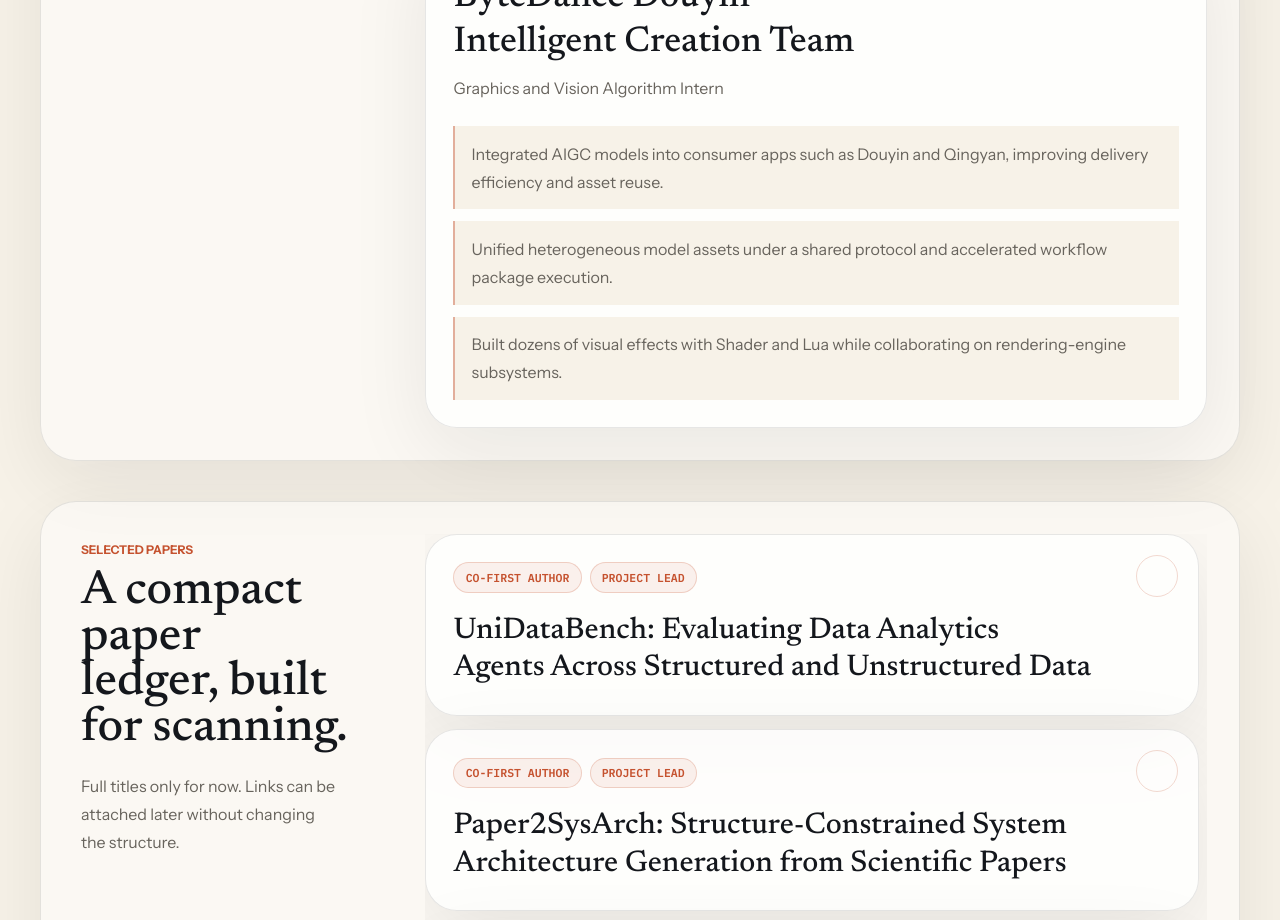
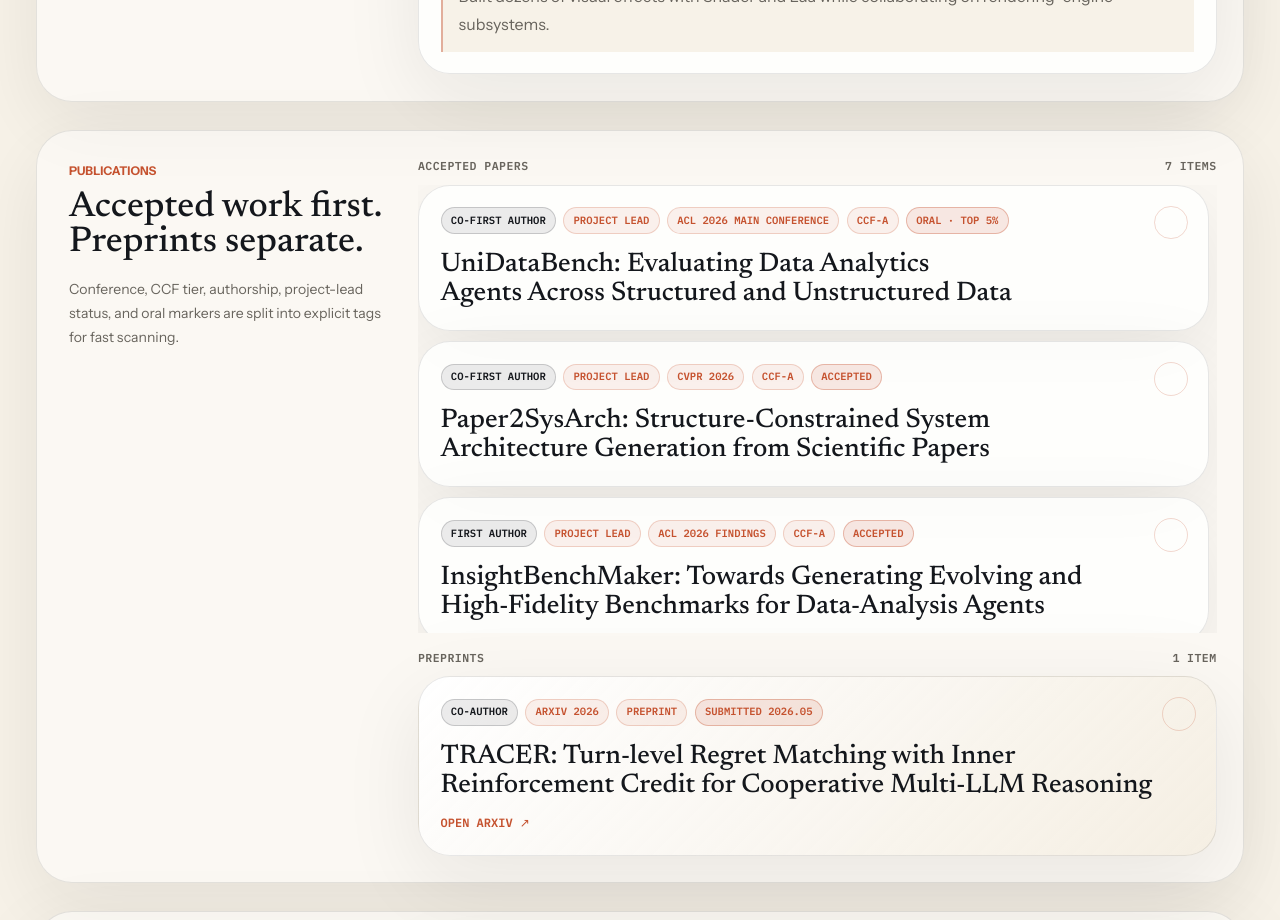
Before and after one commit to DeepThinkingZhouLiu/DeepThinkingZhouLiu.github.io, a React (Vite) app: page / in a window 1280 px wide. Shown: the part 1880-2800 px from the top of the page. Built offline with nearby package versions, Linux system fonts and the light colour scheme.

Commit message:
Refine publication ledger

```diff
--- a/src/App.tsx
+++ b/src/App.tsx
@@ -4,6 +4,7 @@ import {
   experience,
   focusAreas,
   profile,
+  preprints,
   projects,
   selectedPapers,
 } from './content/profile'
@@ -24,7 +25,7 @@ function App() {
       <div className="ambient-orbit ambient-orbit-one" aria-hidden="true" />
       <div className="ambient-orbit ambient-orbit-two" aria-hidden="true" />
 
-      <div className="relative mx-auto flex w-full max-w-[1440px] flex-col gap-10 px-5 py-5 sm:px-8 lg:px-10">
+      <div className="relative mx-auto flex w-full max-w-[1320px] flex-col gap-7 px-5 py-5 sm:px-7 lg:px-9">
         <header className="hero-card">
           <nav aria-label="Primary" className="flex flex-col gap-5 lg:flex-row lg:items-center lg:justify-between">
             <a href="#top" className="group flex w-fit items-center gap-4">
@@ -50,8 +51,8 @@ function App() {
             </div>
           </nav>
 
-          <section id="top" className="mt-12 grid gap-8 lg:grid-cols-[minmax(0,1.05fr)_minmax(360px,0.72fr)] lg:items-end">
-            <div className="relative grid gap-8">
+          <section id="top" className="mt-9 grid gap-7 lg:grid-cols-[minmax(0,1.05fr)_minmax(340px,0.68fr)] lg:items-end">
+            <div className="relative grid gap-6">
               <div className="hero-watermark" aria-hidden="true">
                 刘洲
               </div>
@@ -60,14 +61,14 @@ function App() {
                 <p className="w-fit rounded-full border border-ink/10 bg-white/75 px-4 py-2 text-xs font-bold uppercase text-muted shadow-sm">
                   {profile.kicker}
                 </p>
-                <h1 className="max-w-5xl text-balance font-display text-[clamp(4.6rem,13vw,13rem)] leading-[0.78] text-ink">
+                <h1 className="max-w-5xl text-balance font-display text-[clamp(3.8rem,10vw,9rem)] leading-[0.82] text-ink">
                   Zhou
                   <span className="block italic text-accent">Liu</span>
                 </h1>
-                <p className="max-w-4xl text-balance font-display text-[clamp(2rem,5vw,5.6rem)] leading-[0.9] text-ink">
+                <p className="max-w-4xl text-balance font-display text-[clamp(1.55rem,3.6vw,3.8rem)] leading-[0.95] text-ink">
                   Research agents with taste, rigor, and measurable bite.
                 </p>
-                <p className="max-w-2xl text-pretty text-lg leading-8 text-muted sm:text-xl">
+                <p className="max-w-2xl text-pretty text-base leading-7 text-muted sm:text-lg">
                   {profile.summary}
                 </p>
               </div>
@@ -95,7 +96,7 @@ function App() {
                 <div className="flex items-start justify-between gap-5">
                   <div>
                     <p className="text-xs font-bold uppercase text-muted">Current axis</p>
-                    <h2 className="mt-3 text-balance font-display text-4xl leading-[0.95] text-ink">
+                    <h2 className="mt-3 text-balance font-display text-3xl leading-[0.98] text-ink">
                       Publishable systems. Shippable interfaces.
                     </h2>
                   </div>
@@ -131,15 +132,15 @@ function App() {
           </section>
         </header>
 
-        <main className="grid gap-10">
+        <main className="grid gap-7">
           <section aria-label="Research highlights" className="grid gap-3 md:grid-cols-3">
             {currentHighlights.map((highlight, index) => (
               <article key={highlight.label} className="metric-card">
                 <p className="font-mono text-xs text-muted tabular-nums">0{index + 1}</p>
-                <p className="mt-8 font-display text-6xl leading-none text-ink tabular-nums">
+                <p className="mt-6 font-display text-5xl leading-none text-ink tabular-nums">
                   {highlight.value}
                 </p>
-                <p className="mt-4 text-pretty text-sm leading-6 text-muted">{highlight.label}</p>
+                <p className="mt-3 text-pretty text-sm leading-6 text-muted">{highlight.label}</p>
               </article>
             ))}
           </section>
@@ -156,7 +157,7 @@ function App() {
                   <div className="flex flex-col gap-4 lg:flex-row lg:items-start lg:justify-between">
                     <div>
                       <p className="text-xs font-bold uppercase text-accent">{item.location}</p>
-                      <h3 className="mt-2 text-balance font-display text-4xl leading-tight text-ink">
+                      <h3 className="mt-2 text-balance font-display text-3xl leading-tight text-ink">
                         {item.org}
                       </h3>
                       <p className="mt-2 text-pretty text-base leading-7 text-muted">{item.role}</p>
@@ -177,25 +178,58 @@ function App() {
 
           <section id="papers" className="section-shell">
             <SectionIntro
-              eyebrow="Selected papers"
-              title="A compact paper ledger, built for scanning."
-              body="Full titles only for now. Links can be attached later without changing the structure."
+              eyebrow="Publications"
+              title="Accepted work first. Preprints separate."
+              body="Conference, CCF tier, authorship, project-lead status, and oral markers are split into explicit tags for fast scanning."
             />
-            <div className="paper-list" aria-label="Scrollable paper list">
-              {selectedPapers.map((paper) => (
-                <article key={paper.title} className="paper-card">
-                  <div className="flex flex-wrap gap-2">
-                    {paper.markers.map((marker) => (
-                      <span key={marker} className="paper-marker">
-                        {marker}
-                      </span>
-                    ))}
-                  </div>
-                  <h3 className="mt-5 text-balance font-display text-2xl leading-tight text-ink sm:text-3xl">
-                    {paper.title}
-                  </h3>
-                </article>
-              ))}
+            <div className="publication-board">
+              <div>
+                <div className="paper-group-heading">
+                  <span>Accepted papers</span>
+                  <span>{selectedPapers.length} items</span>
+                </div>
+                <div className="paper-list" aria-label="Scrollable accepted paper list">
+                  {selectedPapers.map((paper) => (
+                    <article key={paper.title} className="paper-card">
+                      <div className="paper-meta">
+                        <span className="paper-marker paper-marker-strong">{paper.role}</span>
+                        {paper.projectLead ? <span className="paper-marker">Project Lead</span> : null}
+                        <span className="paper-marker">{paper.venue}</span>
+                        <span className="paper-marker">{paper.ccf}</span>
+                        <span className="paper-marker paper-marker-accent">{paper.distinction}</span>
+                      </div>
+                      <h3 className="paper-title">{paper.title}</h3>
+                    </article>
+                  ))}
+                </div>
+              </div>
+
+              <div>
+                <div className="paper-group-heading">
+                  <span>Preprints</span>
+                  <span>{preprints.length} item</span>
+                </div>
+                <div className="preprint-list" aria-label="Preprint list">
+                  {preprints.map((paper) => (
+                    <a
+                      key={paper.title}
+                      href={paper.href}
+                      target="_blank"
+                      rel="noreferrer"
+                      className="paper-card preprint-card"
+                    >
+                      <div className="paper-meta">
+                        <span className="paper-marker paper-marker-strong">{paper.role}</span>
+                        <span className="paper-marker">{paper.venue}</span>
+                        <span className="paper-marker">{paper.ccf}</span>
+                        <span className="paper-marker paper-marker-accent">{paper.distinction}</span>
+                      </div>
+                      <h3 className="paper-title">{paper.title}</h3>
+                      <span className="paper-link-cue">Open arXiv ↗</span>
+                    </a>
+                  ))}
+                </div>
+              </div>
             </div>
           </section>
 
@@ -216,7 +250,7 @@ function App() {
                 >
                   <div>
                     <p className="text-xs font-bold uppercase text-muted">{project.stack}</p>
-                    <h3 className="mt-2 text-balance font-display text-4xl leading-tight text-ink">
+                    <h3 className="mt-2 text-balance font-display text-3xl leading-tight text-ink">
                       {project.name}
                     </h3>
                     <p className="mt-3 max-w-3xl text-pretty leading-7 text-muted">{project.summary}</p>
@@ -238,7 +272,7 @@ function App() {
             <div className="grid gap-8 lg:grid-cols-[1fr_auto] lg:items-end">
               <div>
                 <p className="text-xs font-bold uppercase text-white/55">Research palette</p>
-                <h2 className="mt-4 max-w-4xl text-balance font-display text-5xl leading-[0.92] sm:text-6xl">
+                <h2 className="mt-4 max-w-4xl text-balance font-display text-4xl leading-[0.94] sm:text-5xl">
                   {focusAreas.slice(0, 3).join(' · ')}
                 </h2>
                 <p className="mt-6 max-w-2xl text-pretty leading-7 text-white/68">
@@ -259,7 +293,7 @@ function App() {
         <footer id="contact" className="grid gap-6 border-t border-ink/10 py-8 md:grid-cols-[1fr_auto] md:items-center">
           <div>
             <p className="text-xs font-bold uppercase text-muted">Contact</p>
-            <h2 className="mt-2 text-balance font-display text-4xl text-ink">
+            <h2 className="mt-2 text-balance font-display text-3xl text-ink">
               Research collaboration, open-source building, sharp technical conversations.
             </h2>
           </div>
@@ -293,8 +327,8 @@ function SectionIntro({
   return (
     <div className="section-intro">
       <p className="text-xs font-bold uppercase text-accent">{eyebrow}</p>
-      <h2 className="mt-3 text-balance font-display text-5xl leading-[0.95] text-ink">{title}</h2>
-      <p className="mt-5 text-pretty leading-7 text-muted">{body}</p>
+      <h2 className="mt-3 text-balance font-display text-4xl leading-[0.98] text-ink">{title}</h2>
+      <p className="mt-4 text-pretty text-sm leading-6 text-muted">{body}</p>
     </div>
   )
 }
--- a/src/content/profile.ts
+++ b/src/content/profile.ts
@@ -37,35 +37,70 @@ export const focusAreas = [
 export const selectedPapers = [
   {
     title: 'UniDataBench: Evaluating Data Analytics Agents Across Structured and Unstructured Data',
-    markers: ['Co-first author', 'Project Lead'],
+    role: 'Co-first author',
+    venue: 'ACL 2026 Main Conference',
+    ccf: 'CCF-A',
+    distinction: 'Oral · Top 5%',
+    projectLead: true,
   },
   {
     title: 'Paper2SysArch: Structure-Constrained System Architecture Generation from Scientific Papers',
-    markers: ['Co-first author', 'Project Lead'],
+    role: 'Co-first author',
+    venue: 'CVPR 2026',
+    ccf: 'CCF-A',
+    distinction: 'Accepted',
+    projectLead: true,
   },
   {
     title: 'InsightBenchMaker: Towards Generating Evolving and High-Fidelity Benchmarks for Data-Analysis Agents',
-    markers: ['First author', 'Project Lead'],
+    role: 'First author',
+    venue: 'ACL 2026 Findings',
+    ccf: 'CCF-A',
+    distinction: 'Accepted',
+    projectLead: true,
   },
   {
     title: 'SciFlow: Evaluating Structure-Aware Scientific Diagram Generation via Inverse Parsing',
-    markers: ['Co-first author', 'Project Lead'],
+    role: 'Co-first author',
+    venue: 'ACL 2026 Main Conference',
+    ccf: 'CCF-A',
+    distinction: 'Accepted',
+    projectLead: true,
   },
   {
     title: 'Reinforcement Learning with Semantic Rewards Enables Low-Resource Language Expansion without Alignment Tax',
-    markers: ['Co-first author'],
+    role: 'Co-first author',
+    venue: 'ACL 2026 Findings',
+    ccf: 'CCF-A',
+    distinction: 'Accepted',
+    projectLead: false,
   },
   {
     title: 'LongInsightBench: A Comprehensive Benchmark for Evaluating Omni-Modal Models on Human-Centric Long-Video Understanding',
-    markers: ['Fifth author'],
+    role: 'Fifth author',
+    venue: 'ACL 2026 Findings',
+    ccf: 'CCF-A',
+    distinction: 'Accepted',
+    projectLead: false,
   },
   {
     title: 'TF-IECN: Tuning-free Image Efficient Customization via Refined Collaborative Denoising Strategies',
-    markers: ['Fourth author'],
+    role: 'Fourth author',
+    venue: 'ICMR 2025',
+    ccf: 'CCF-B',
+    distinction: 'Accepted',
+    projectLead: false,
   },
+]
+
+export const preprints = [
   {
-    title: 'MSDM: Multi-Space Diffusion With Dynamic Loss Weight',
-    markers: ['First author'],
+    title: 'TRACER: Turn-level Regret Matching with Inner Reinforcement Credit for Cooperative Multi-LLM Reasoning',
+    role: 'Co-author',
+    venue: 'arXiv 2026',
+    ccf: 'Preprint',
+    distinction: 'Submitted 2026.05',
+    href: 'https://arxiv.org/abs/2605.28699',
   },
 ]
 
--- a/src/index.css
+++ b/src/index.css
@@ -103,7 +103,7 @@ a {
   overflow: hidden;
   border-radius: 2.25rem;
   background: rgb(255 255 255 / 0.68);
-  padding: clamp(1.1rem, 3vw, 2.5rem);
+  padding: clamp(1rem, 2.4vw, 2rem);
 }
 
 .hero-card::after {
@@ -160,27 +160,27 @@ a {
 }
 
 .metric-card {
-  min-height: 15rem;
-  padding: 1.4rem;
+  min-height: 12rem;
+  padding: 1.15rem;
 }
 
 .section-shell {
   display: grid;
   grid-template-columns: 1fr;
-  gap: 1.5rem;
+  gap: 1.2rem;
   border-radius: 2.25rem;
   background: rgb(255 255 255 / 0.48);
-  padding: clamp(1.2rem, 3vw, 2rem);
+  padding: clamp(1rem, 2.4vw, 1.65rem);
 }
 
 .section-intro {
-  max-width: 32rem;
-  padding: 0.5rem;
+  max-width: 28rem;
+  padding: 0.35rem;
 }
 
 .timeline-card,
 .paper-card {
-  padding: clamp(1.2rem, 2.8vw, 1.7rem);
+  padding: clamp(1rem, 2vw, 1.35rem);
 }
 
 .research-line {
@@ -191,11 +191,30 @@ a {
   line-height: 1.75;
 }
 
+.publication-board {
+  display: grid;
+  gap: 1rem;
+}
+
+.paper-group-heading {
+  display: flex;
+  align-items: center;
+  justify-content: space-between;
+  gap: 1rem;
+  margin-bottom: 0.65rem;
+  color: var(--color-muted);
+  font-family: var(--font-mono);
+  font-size: 0.72rem;
+  font-weight: 700;
+  letter-spacing: 0.04em;
+  text-transform: uppercase;
+}
+
 .paper-list {
   display: flex;
   flex-direction: column;
-  max-height: 34rem;
-  gap: 0.85rem;
+  max-height: 28rem;
+  gap: 0.65rem;
   overflow-y: auto;
   overscroll-behavior: contain;
   padding-right: 0.5rem;
@@ -220,7 +239,8 @@ a {
 .paper-card {
   position: relative;
   flex: 0 0 auto;
-  min-height: 10.5rem;
+  min-height: 8.2rem;
+  transition: transform 180ms ease-out, border-color 180ms ease-out, box-shadow 180ms ease-out;
 }
 
 .paper-card::after {
@@ -228,21 +248,79 @@ a {
   position: absolute;
   right: 1.25rem;
   top: 1.25rem;
-  width: 2.6rem;
-  height: 2.6rem;
+  width: 2.1rem;
+  height: 2.1rem;
   border-radius: 999px;
   border: 1px solid rgb(197 82 47 / 0.22);
+}
+
+.paper-card:hover {
+  transform: translateY(-2px);
+  border-color: rgb(197 82 47 / 0.28);
+  box-shadow: 0 20px 70px rgb(20 23 28 / 0.1);
+}
+
+.paper-meta {
+  display: flex;
+  flex-wrap: wrap;
+  gap: 0.45rem;
+  padding-right: 2.6rem;
 }
 
 .paper-marker {
   border: 1px solid rgb(197 82 47 / 0.22);
   border-radius: 999px;
   background: rgb(197 82 47 / 0.08);
-  padding: 0.35rem 0.7rem;
+  padding: 0.28rem 0.58rem;
   color: var(--color-accent);
   font-family: var(--font-mono);
-  font-size: 0.72rem;
+  font-size: 0.66rem;
   font-weight: 600;
+  text-transform: uppercase;
+}
+
+.paper-marker-strong {
+  border-color: rgb(20 23 28 / 0.18);
+  background: rgb(20 23 28 / 0.08);
+  color: var(--color-ink);
+}
+
+.paper-marker-accent {
+  border-color: rgb(197 82 47 / 0.34);
+  background: rgb(197 82 47 / 0.13);
+  color: var(--color-accent);
+}
+
+.paper-title {
+  margin-top: 1rem;
+  max-width: 62rem;
+  color: var(--color-ink);
+  font-family: var(--font-display);
+  font-size: clamp(1.22rem, 2.1vw, 1.75rem);
+  line-height: 1.08;
+  text-wrap: balance;
+}
+
+.preprint-list {
+  display: grid;
+  gap: 0.65rem;
+}
+
+.preprint-card {
+  display: block;
+  min-height: auto;
+  background:
+    linear-gradient(135deg, rgb(255 255 255 / 0.82), rgb(239 229 212 / 0.62)),
+    rgb(255 255 255 / 0.76);
+}
+
+.paper-link-cue {
+  display: inline-flex;
+  margin-top: 0.9rem;
+  color: var(--color-accent);
+  font-family: var(--font-mono);
+  font-size: 0.75rem;
+  font-weight: 700;
   text-transform: uppercase;
 }
 
@@ -252,7 +330,7 @@ a {
   gap: 1.5rem;
   border-radius: 2rem;
   background: rgb(255 255 255 / 0.76);
-  padding: clamp(1.2rem, 2.8vw, 1.7rem);
+  padding: clamp(1rem, 2vw, 1.35rem);
   transition: transform 180ms ease-out, border-color 180ms ease-out, box-shadow 180ms ease-out;
 }
 
```
